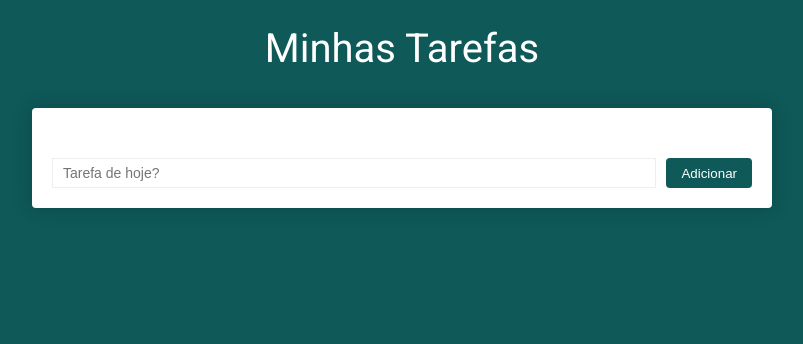
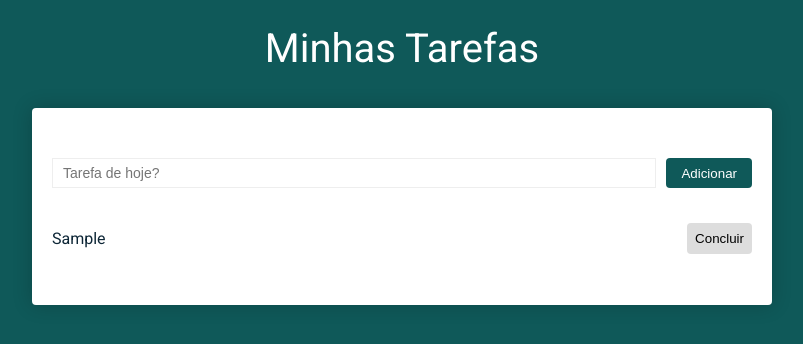
Before and after one commit to PedroMakengo/app-task-vuejs, a Vue app: page / in a window 1280 px wide. Both pictures are taken after typing "Sample" into the empty fields and a click on the button "Adicionar". Shown: the top 344 px of the page, without its empty margins (238-1041 px from the left). Built offline with nearby package versions, Linux system fonts and the light colour scheme.

Commit message:
Colocando para eliminar

```diff
--- a/src/App.vue
+++ b/src/App.vue
@@ -8,6 +8,7 @@
 
 <script>
 import Task from "@/components/Task.vue";
+
 export default {
   name: "App",
   components: {
--- a/src/components/Task.vue
+++ b/src/components/Task.vue
@@ -5,13 +5,19 @@
       <input type="text" v-model="tarefa" placeholder="Tarefa de hoje?" />
       <button type="submit">Adicionar</button>
     </form>
+
+    <TaskItem :lista="tarefas" :delete="deleteTask" />
   </div>
 </template>
 
 <script>
+import TaskItem from "@/components/TaskItem.vue";
 export default {
   // eslint-disable-next-line vue/multi-word-component-names
   name: "Task",
+  components: {
+    TaskItem,
+  },
   data() {
     return {
       tarefa: "",
@@ -31,6 +37,9 @@
       }
       this.tarefa = "";
       console.log(this.tarefas);
+    },
+    deleteTask() {
+      console.log("Deletou...");
     },
   },
 };
--- /dev/null
+++ b/src/components/TaskItem.vue
@@ -0,0 +1,64 @@
+<!-- eslint-disable vue/multi-word-component-names -->
+<template>
+  <div id="item">
+    <ul>
+      <li v-for="task in lista" :key="task.key">
+        <span>{{ task.text }}</span>
+        <button @click="deleteItem(task.key)">Concluir</button>
+      </li>
+    </ul>
+  </div>
+</template>
+
+<script>
+export default {
+  props: {
+    lista: [],
+    delete: Function,
+  },
+  methods: {
+    deleteItem(key) {
+      this.delete(key);
+    },
+  },
+};
+</script>
+
+<style scoped>
+#item {
+  white-space: pre-wrap;
+  word-wrap: break-word;
+}
+
+ul {
+  list-style: none;
+  padding: 0;
+  margin-top: 20px;
+}
+
+ul li {
+  padding: 15px 0;
+  display: flex;
+  flex-direction: row;
+  align-items: center;
+  justify-content: space-between;
+}
+
+li:not(:first-child) {
+  border-top: 1px solid #eee;
+}
+
+span {
+  color: #0d2636;
+}
+
+button {
+  cursor: pointer;
+  background: #ddd;
+  color: #000;
+  border: 0;
+  padding: 8px 8px;
+  outline: none;
+  border-radius: 4px;
+}
+</style>
```
